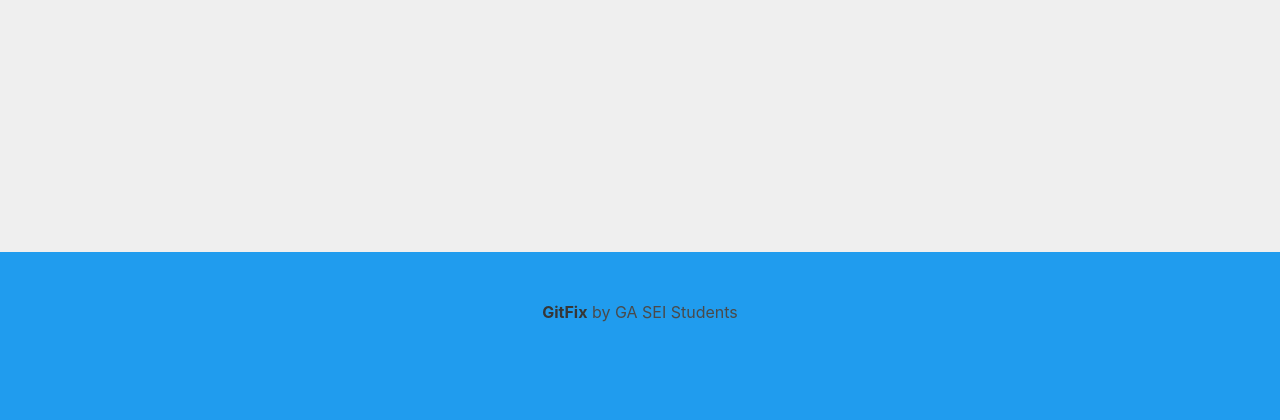
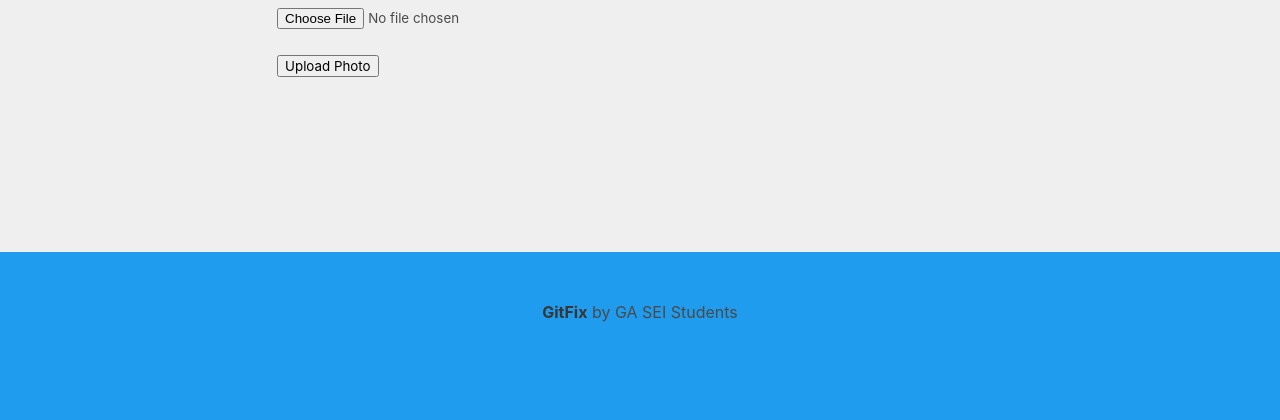
Before and after one commit to junyichung1/GitFix-Maintenance-Request, a Django app: page /tickets/1/detail/ in a window 1280 px wide. Shown: the part 668-1088 px from the top of the page. Run offline with Django 3.2, Linux system fonts and the light colour scheme; a user stored in the database is signed in; tables that the repository leaves empty hold one stand-in row (values such as "Sample post"); some libraries are stand-ins or nearby versions.

Commit message:
add photo

```diff
--- a/main_app/models.py
+++ b/main_app/models.py
@@ -70,3 +70,10 @@ class Profile(models.Model):
 
     def get_absolute_url(self):
         return reverse('index', kwargs={'profile_id': self.id})
+
+class Photo(models.Model):
+    url = models.CharField(max_length=200)
+    ticket = models.ForeignKey(Ticket, on_delete=models.CASCADE)
+
+    def __str__(self):
+        return f"Photo for ticket_id: {self.ticket_id} @{self.url}"
--- a/main_app/templates/tickets/detail.html
+++ b/main_app/templates/tickets/detail.html
@@ -43,7 +43,18 @@
             </tbody>
 
           </table>
+          {% for photo in ticket.photo_set.all %}
+          <img class="responsive-img card-panel" src="{{photo.url}}">
+        {% empty %}
+          <div class="card-panel teal-text center-align">No Photos Uploaded</div>
+        {% endfor %}
 
+        <form action="{% url 'add_photo' ticket.id %}" enctype="multipart/form-data" method="POST" class="card-panel">
+          {% csrf_token %}
+          <input type="file" name="photo-file">
+          <br><br>
+          <input type="submit" class="btn" value="Upload Photo">
+        </form>
               </div>
             <div class="column is-2"></div>
     </div>
--- a/main_app/templates/tickets/ticket_form.html
+++ b/main_app/templates/tickets/ticket_form.html
@@ -47,11 +47,7 @@
       <div class="control is-pulled-right">
       <input type="submit" class="button is-link" value="Create New Ticket">
       </div>
-
-
     </form>
-
-
 </div>
 
             </div>
--- a/main_app/urls.py
+++ b/main_app/urls.py
@@ -10,6 +10,7 @@ urlpatterns = [
     path('units/<int:unit_id>/create_ticket/', views.tickets_create, name='tickets_create'),
     path('tickets/<int:pk>/delete/', views.TicketDelete.as_view(), name='tickets_delete'),
     path('tickets/<int:pk>/update/', views.TicketUpdate.as_view(), name='tickets_update'),
+    path('tickets/<int:ticket_id>/add_photo/', views.add_photo, name='add_photo'),
     path('phone/<int:pk>/update/', views.PhoneUpdate.as_view(), name='phone_update'),
     # path('users/<int:pk>/update/', views.UserUpdate.as_view(), name='user_update'),
     path('users/update/poop/<int:user_id>/', views.edit_names, name='user_update'),
--- a/main_app/views.py
+++ b/main_app/views.py
@@ -1,6 +1,8 @@
+import uuid
+import boto3
 from django.shortcuts import render, redirect
 from django.views.generic.edit import UpdateView, DeleteView
-from .models import Unit, Ticket, Profile, User
+from .models import Unit, Ticket, Profile, User, Photo
 from django.contrib import messages
 from django.contrib.auth import login, update_session_auth_hash
 from django.contrib.auth.forms import UserCreationForm, PasswordChangeForm
@@ -8,6 +10,9 @@ from django.contrib.auth.decorators import login_required
 from django.contrib.auth.mixins import LoginRequiredMixin
 from django.contrib.auth.views import LogoutView
 from .forms import TicketForm, UserForm
+
+S3_BASE_URL = 'https://s3-us-west-1.amazonaws.com/'
+BUCKET = 'gitfix'
 
 # Create your views here.
 @login_required
@@ -108,3 +113,20 @@ def edit_names(request, user_id, template_name="registration/edit_names.html"):
     else:
         form = UserForm(instance=request.user)
         return render(request, 'registration/edit_names.html')
+
+def add_photo(request, ticket_id):
+    photo_file = request.FILES.get('photo-file', None)
+    if photo_file:
+        s3 = boto3.client('s3')
+        # need a unique "key" for S3 / needs image file extension too
+        key = uuid.uuid4().hex[:6] + photo_file.name[photo_file.name.rfind('.'):]
+        # just in case something goes wrong
+        try:
+            s3.upload_fileobj(photo_file, BUCKET, key)
+            # build the full url string
+            url = f"{S3_BASE_URL}{BUCKET}/{key}"
+            # we can assign to cat_id or cat (if you have a cat object)
+            Photo.objects.create(url=url, ticket_id=ticket_id)
+        except:
+            print('An error occurred uploading file to S3')
+    return redirect('detail', ticket_id=ticket_id)
```
Also changed, not shown: main_app/migrations/0006_photo.py (added).
